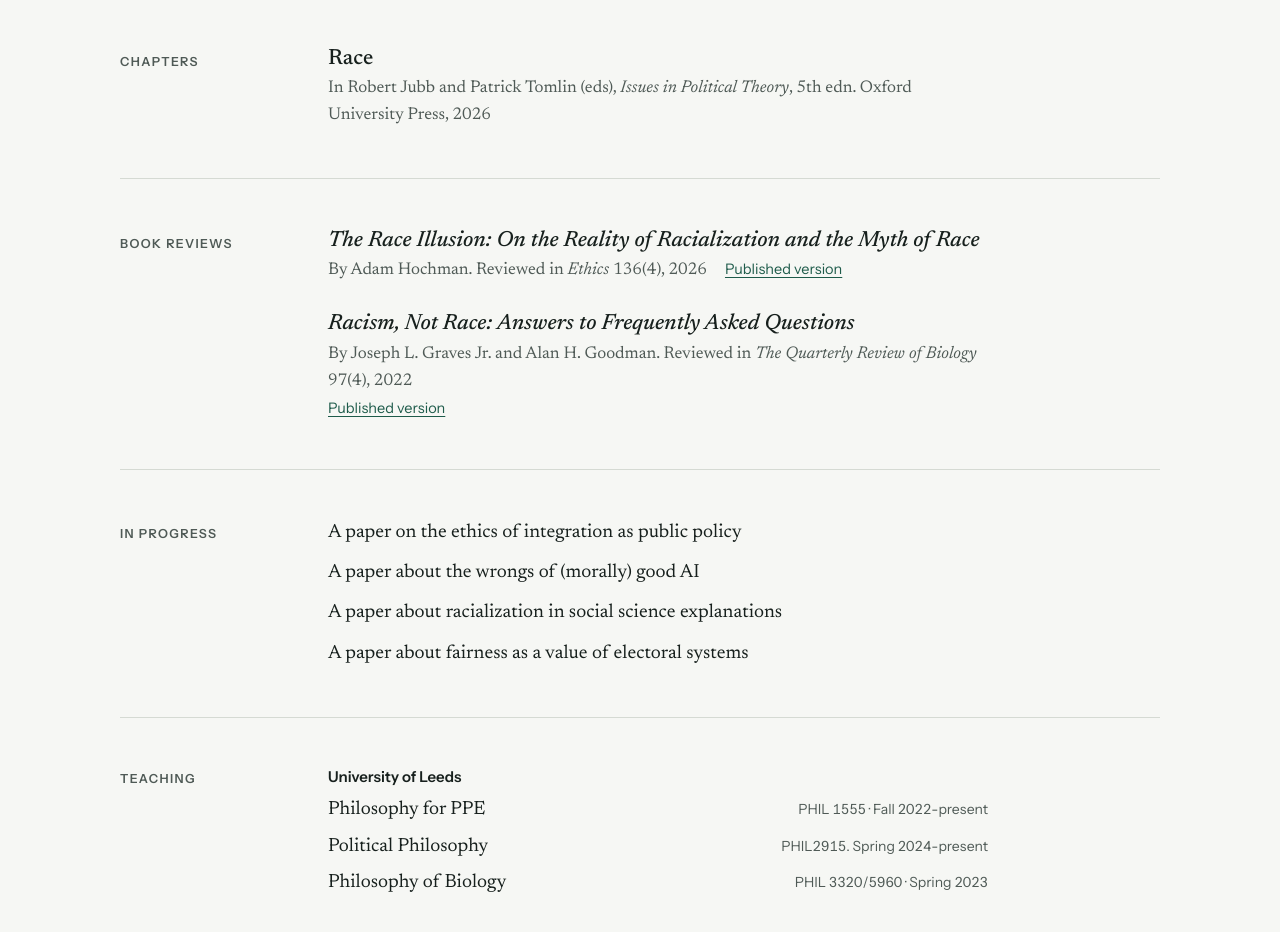
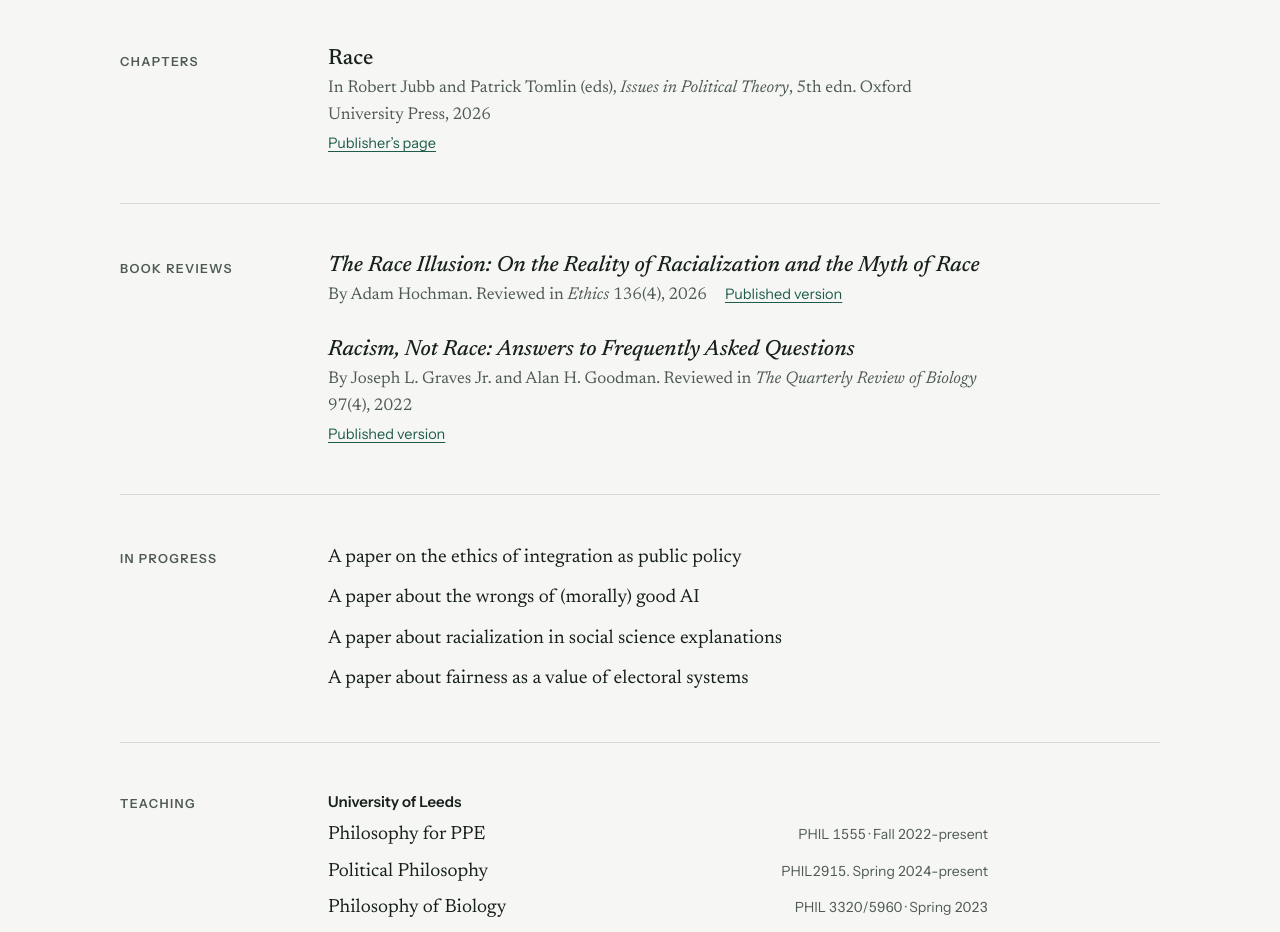
Before and after one commit to Kalewold/kalewold.github.io, a plain HTML site: page index.html in a window 1280 px wide. Shown: the part 1800-2732 px from the top of the page. Drawn offline with Linux system fonts and the light colour scheme.

Commit message:
Update index.html

```diff
--- a/index.html
+++ b/index.html
@@ -210,8 +210,9 @@ footer { padding: 28px 0 56px; border-top: 1px solid var(--rule); font-family: v
     <article>
       <h3>Race</h3>
       <div class="meta">
-        <p>In Robert Jubb and Patrick Tomlin (eds), <em>Issues in Political Theory</em>, 5th edn. Oxford University Press, 2026</p>
-      </div>
+  <p>In Robert Jubb and Patrick Tomlin (eds), <em>Issues in Political Theory</em>, 5th edn. Oxford University Press, 2026</p>
+  <a href="https://global.oup.com/ukhe/product/issues-in-political-theory-9780192863065?cc=gb&amp;lang=en">Publisher&rsquo;s page</a>
+</div>
     </article>
   </div>
 </section>
```
